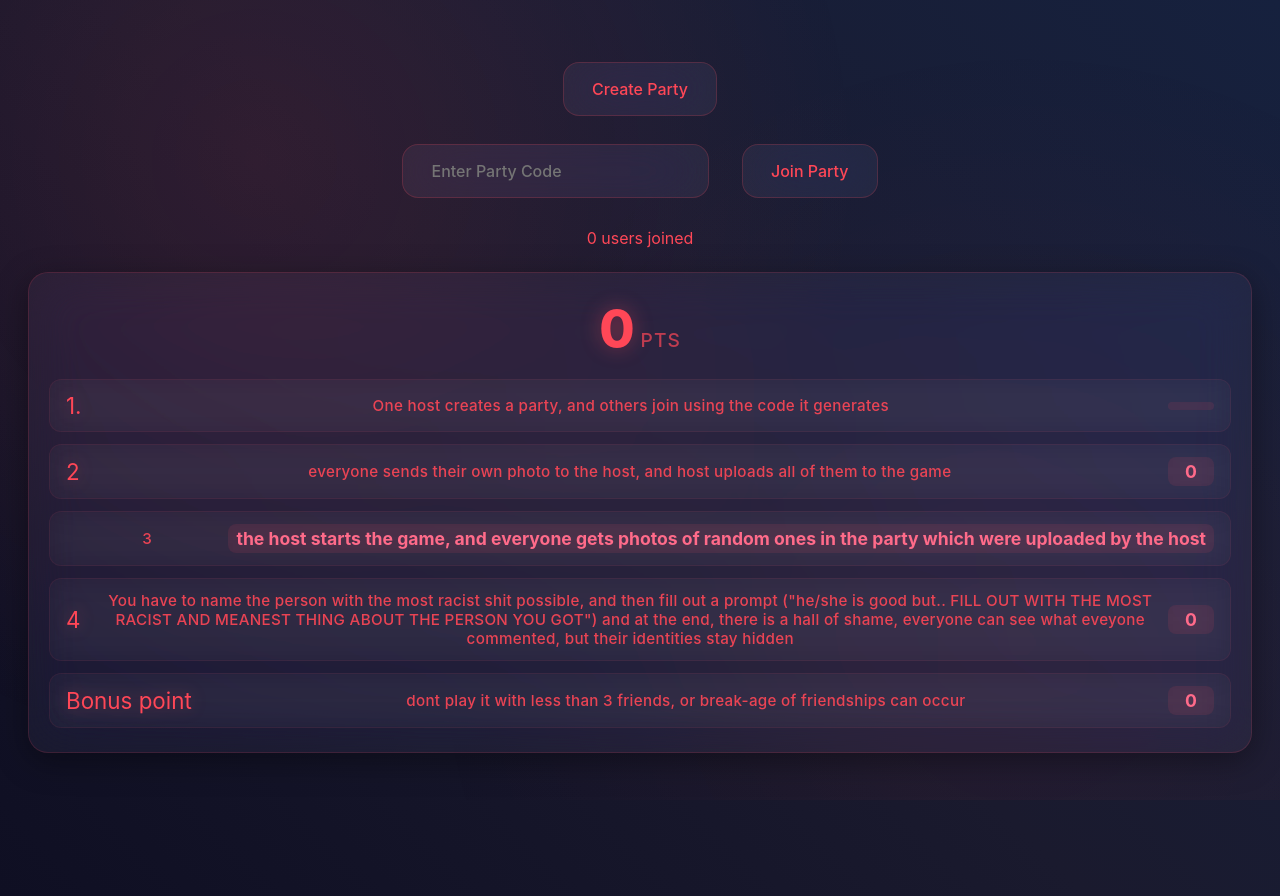
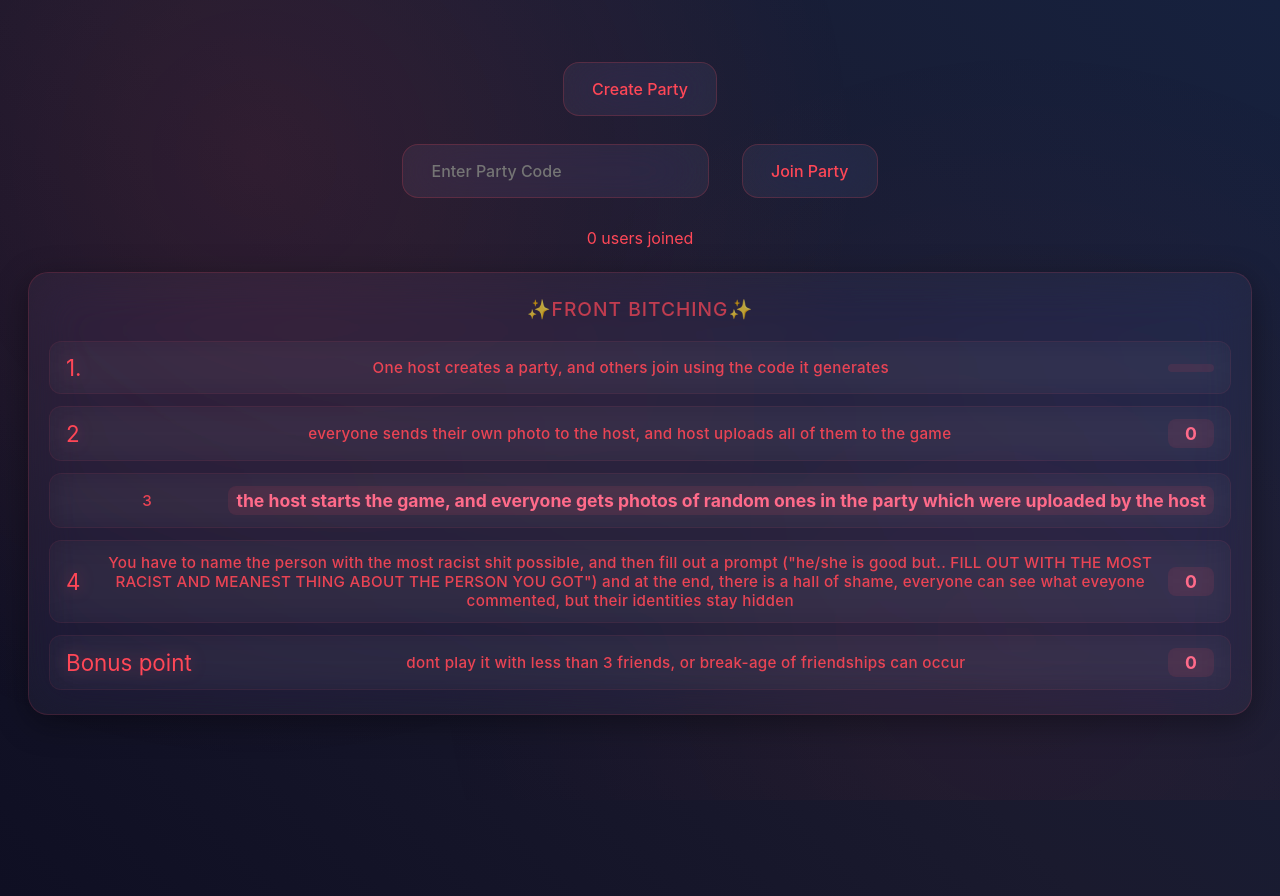
Before and after one commit to devwaghela123/once-again-bitch, a website: page public/index.html in a window 1280 px wide. Drawn offline with nearby package versions, Linux system fonts and the light colour scheme; no server answers.

Commit message:
Update index.html

```diff
--- a/public/index.html
+++ b/public/index.html
@@ -18,8 +18,8 @@
     <div id="pointsDisplay">
   <div class="points-container">
     <div class="points-value">
-      <span id="currentPoints">0</span>
-      <span class="points-label">pts</span>
+
+      <span class="points-label">✨Front Bitching✨</span>
     </div>
     <div class="points-breakdown">
       <div class="point-item">
```
